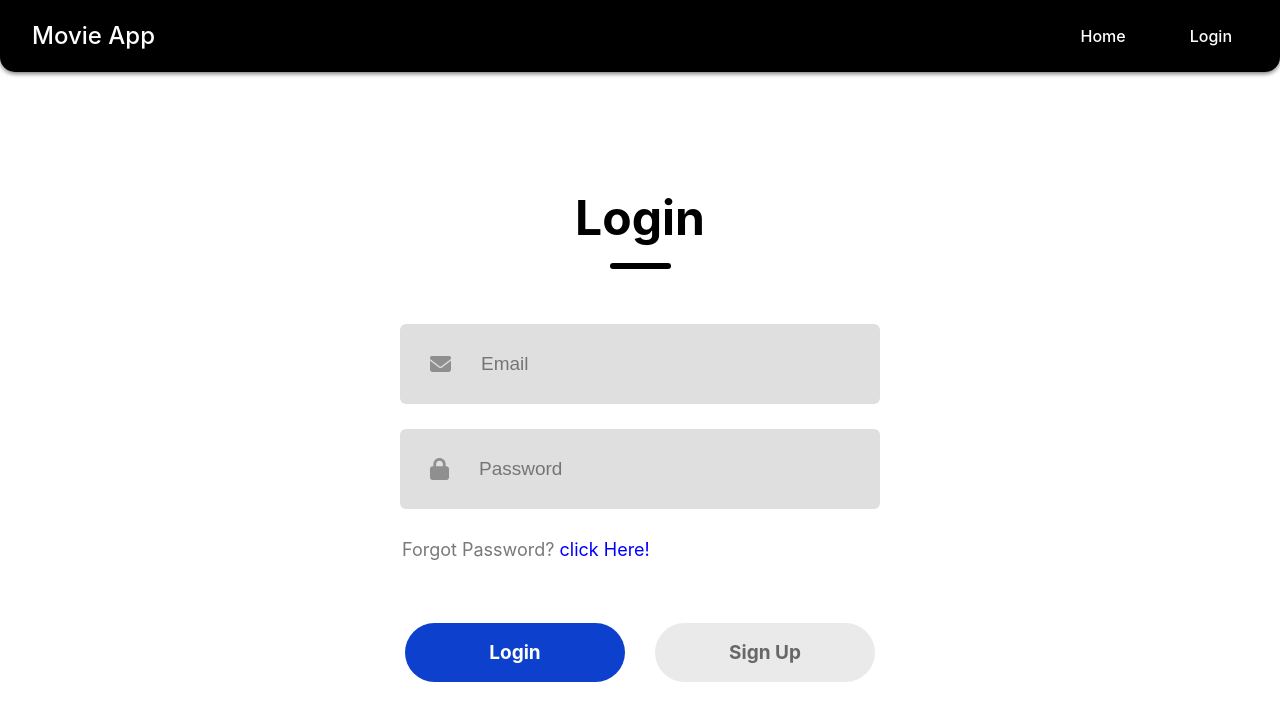
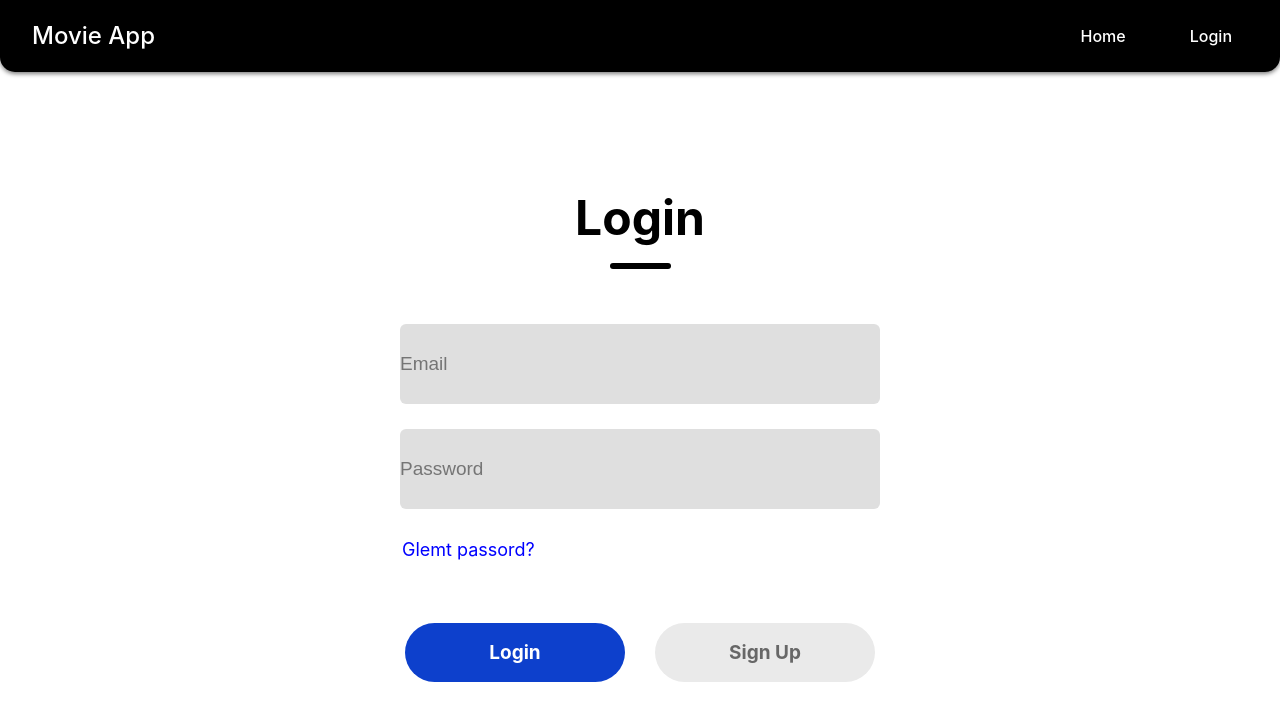
Before and after one commit to Enordbo/Movie_app_demo, a React (Vite) app: page /login in a window 1280 px wide. Shown: the top 720 px of the page. Built offline with nearby package versions, Linux system fonts and the light colour scheme.

Commit message:
Movie App - v3.2

```diff
--- a/src/components/LoginSignup.jsx
+++ b/src/components/LoginSignup.jsx
@@ -1,81 +1,66 @@
 import React, { useState } from "react";
-import { useNavigate, useLocation } from "react-router-dom";
-import { useContext } from "react";
-import { AuthContext } from "../contexts/AuthContext.jsx";
 import "../css/LoginSignup.css";
-
-import user_icon from "./assets/person.png";
-import email_icon from "./assets/email.png";
-import password_icon from "./assets/password.png";
+import { useNavigate } from "react-router-dom";
 
 const LoginSignup = () => {
-  const navigate = useNavigate();
-  const location = useLocation();
-  const { login } = useContext(AuthContext);
-
-  const redirectFrom = location.state?.from?.pathname || "/account";
-  const cameFromProtectedRoute = !!location.state?.from;
-
   const [action, setAction] = useState("login");
   const [formData, setFormData] = useState({
     name: "",
     email: "",
     password: "",
   });
+  const [forgotSent, setForgotSent] = useState(false);
+  const navigate = useNavigate();
 
-  const [forgotSent, setForgotSent] = useState(false);
-
-  const handleChange = (e) => {
-    setFormData({ ...formData, [e.target.name]: e.target.value });
+  const handleInputChange = (e) => {
+    const { name, value } = e.target;
+    setFormData((prev) => ({ ...prev, [name]: value }));
   };
 
   const handleSubmit = async (e) => {
     e.preventDefault();
-    const endpoint = action === "login" ? "/api/login" : "/api/signup";
+
+    const endpoint =
+      action === "signup"
+        ? "http://localhost:3001/api/register"
+        : "http://localhost:3001/api/login";
 
     try {
-      const response = await fetch(`http://localhost:3001${endpoint}`, {
+      const response = await fetch(endpoint, {
         method: "POST",
-        headers: {
-          "Content-Type": "application/json",
-        },
+        headers: { "Content-Type": "application/json" },
         body: JSON.stringify(formData),
       });
 
       const data = await response.json();
       if (!response.ok) throw new Error(data.message);
 
-      if (action === "login") {
-        localStorage.setItem("token", data.token);
-        login(data.user);
-        navigate(redirectFrom);
-      }
-
-      alert(data.message);
-    } catch (error) {
-      alert("Feil: " + error.message);
+      localStorage.setItem("token", data.token);
+      navigate("/account");
+    } catch (err) {
+      alert("Feil: " + err.message);
     }
   };
-
 
   const handleForgotPassword = async () => {
     if (!formData.email) return alert("Skriv inn e-post først");
 
     try {
-      const response = await fetch("http://localhost:3001/api/forgot-password", {
-        method: "POST",
-        headers: {
-          "Content-Type": "application/json",
-        },
-        body: JSON.stringify({ email: formData.email }),
-      });
+      const response = await fetch(
+        "http://localhost:3001/api/forgot-password",
+        {
+          method: "POST",
+          headers: { "Content-Type": "application/json" },
+          body: JSON.stringify({ email: formData.email }),
+        }
+      );
 
       const data = await response.json();
       if (!response.ok) throw new Error(data.message);
 
       setForgotSent(true);
-    } catch (err) {
-      alert("Feil: " + err.message);
+    } catch (error) {
+      alert("Feil: " + error.message);
     }
   };
 
@@ -85,46 +70,37 @@ const LoginSignup = () => {
         <div className="text">{action === "login" ? "Login" : "Sign Up"}</div>
         <div className="underline"></div>
       </div>
-
-      {cameFromProtectedRoute && (
-        <p className="info-message">You need to login to access all features.</p>
-      )}
-
       <form onSubmit={handleSubmit}>
         <div className="inputs">
           {action === "signup" && (
             <div className="input">
-              <img src={user_icon} alt="Username" />
               <input
                 type="text"
+                placeholder="Name"
                 name="name"
-                placeholder="Name"
                 value={formData.name}
-                onChange={handleChange}
+                onChange={handleInputChange}
+                required
               />
             </div>
           )}
-
           <div className="input">
-            <img src={email_icon} alt="email" />
             <input
               type="email"
+              placeholder="Email"
               name="email"
-              placeholder="Email"
               value={formData.email}
-              onChange={handleChange}
+              onChange={handleInputChange}
               required
             />
           </div>
-
           <div className="input">
-            <img src={password_icon} alt="password" />
             <input
               type="password"
+              placeholder="Password"
               name="password"
-              placeholder="Password"
               value={formData.password}
-              onChange={handleChange}
+              onChange={handleInputChange}
               required
             />
           </div>
@@ -132,12 +108,14 @@ const LoginSignup = () => {
 
         <div className="forgot-password">
           {forgotSent ? (
-            <span>Password reset is sent to your Email.</span>
+            <span>Lenke for tilbakestilling sendt til e-post.</span>
           ) : (
-            <div>Forgot Password? <span/>
-            <span onClick={handleForgotPassword} style={{ cursor: "pointer", color: "blue" }}>
-              click Here!
-            </span></div>
+            <span
+              onClick={handleForgotPassword}
+              style={{ cursor: "pointer", color: "blue" }}
+            >
+              Glemt passord?
+            </span>
           )}
         </div>
 
--- a/src/pages/Account.jsx
+++ b/src/pages/Account.jsx
@@ -62,7 +62,7 @@ const Account = () => {
 
   return (
     <div className="account-container">
-      <h2>Min konto</h2>
+      <h2>My Account</h2>
 
       <div className="account-header">
         <div className="profile-picture-wrapper">
```
Lines whose indentation alone changed are shown as unchanged.
